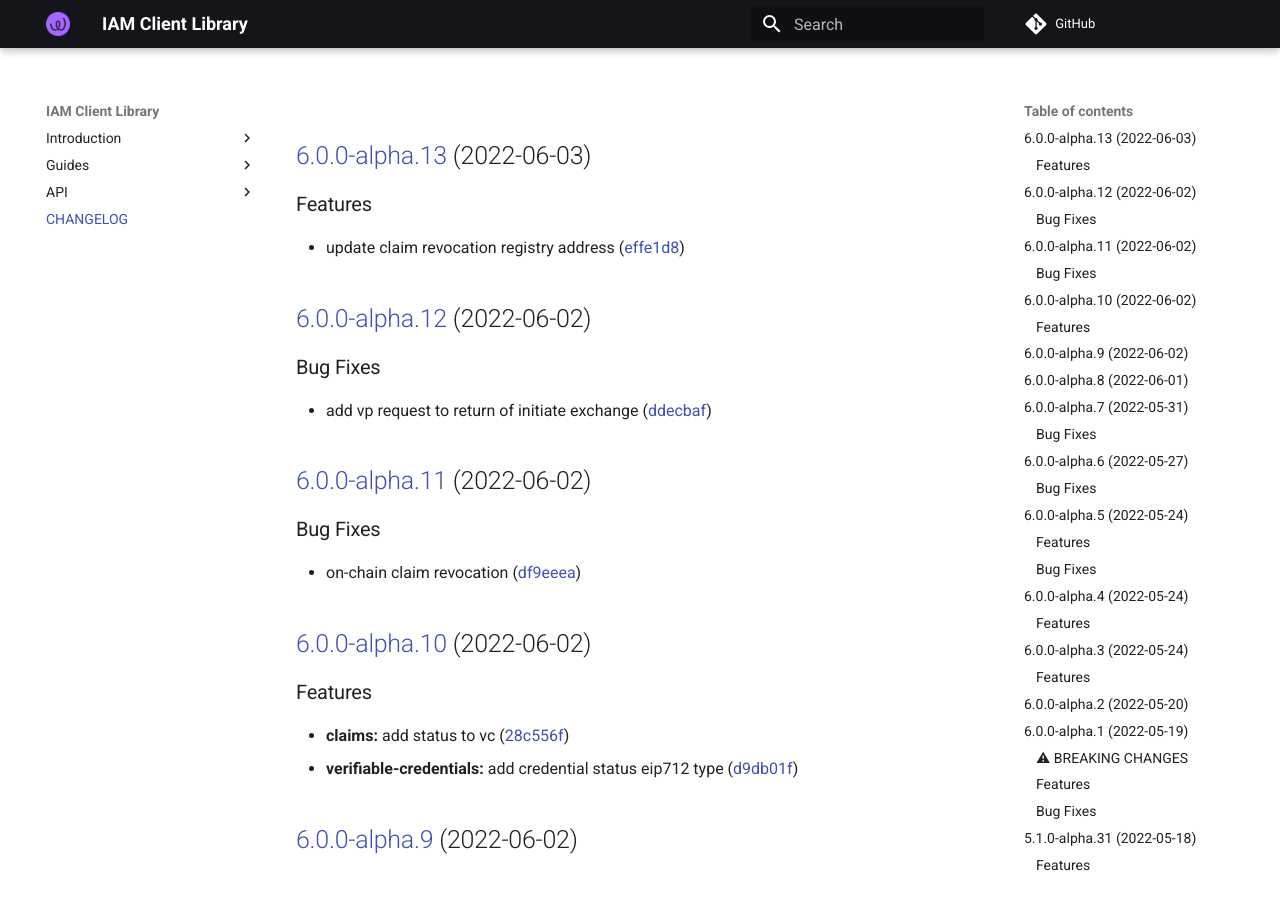
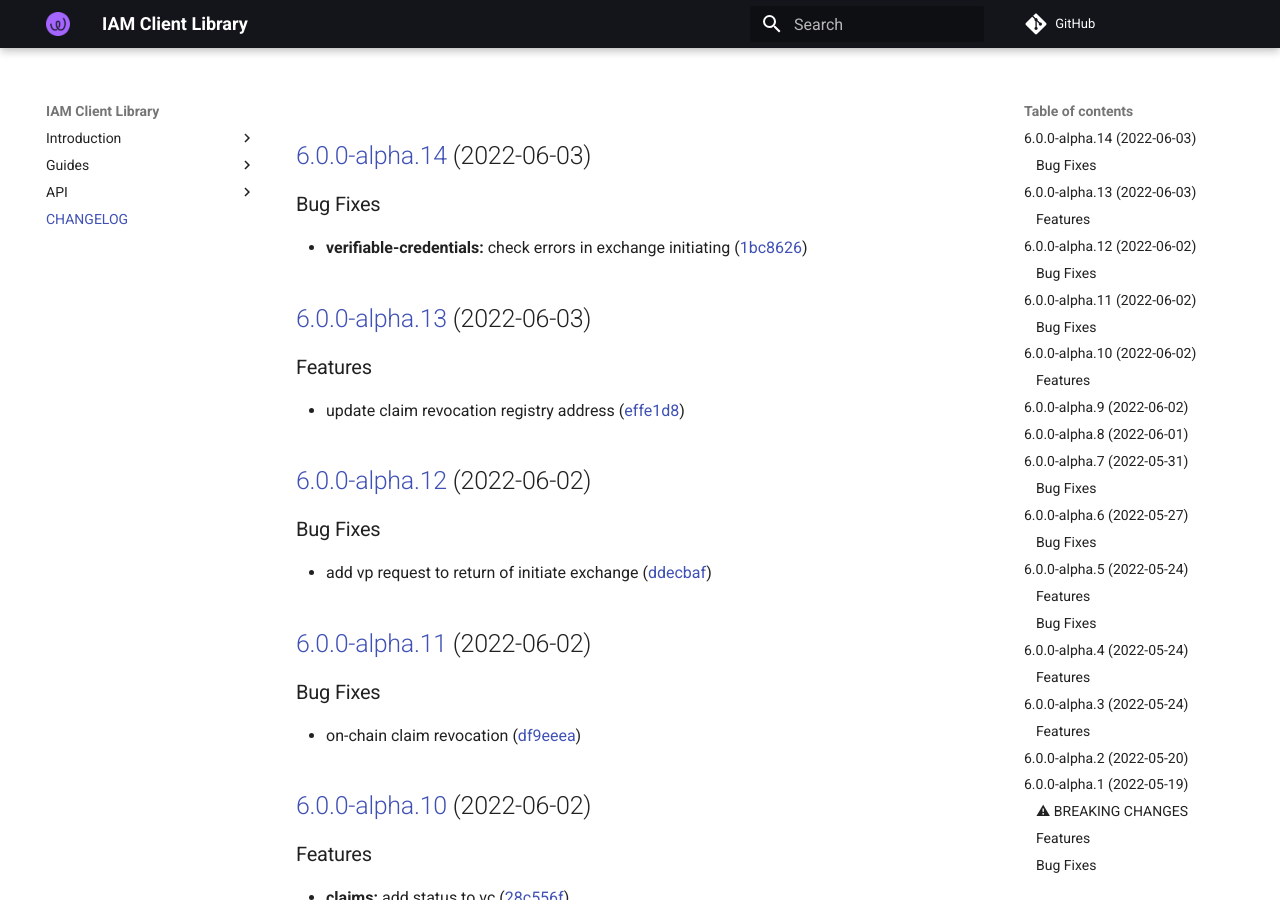
Before and after one commit to energywebfoundation/iam-client-lib, an MkDocs documentation site: the page built from docs/CHANGELOG.md, in a window 1280 px wide and 900 px high. Built offline with MkDocs 1.6.1 and Material for MkDocs 9.7.7, drawn with Linux system fonts in a browser that asks for light colours; comment, search, counter and statistics services are not loaded.

Commit message:
chore(release): 6.0.0-alpha.14 [skip ci]
## [6.0.0-alpha.14](https://github.com/energywebfoundation/iam-client-lib/compare/v6.0.0-alpha.13...v6.0.0-alpha.14) (2022-06-03)

### Bug Fixes

* **verifiable-credentials:** check errors in exchange initiating ([1bc8626](https://github.com/energywebfoundation/iam-client-lib/commit/1bc8626f0e97404c7f3edf222955c8c4399adfa8))

```diff
--- a/docs/CHANGELOG.md
+++ b/docs/CHANGELOG.md
@@ -1,3 +1,10 @@
+## [6.0.0-alpha.14](https://github.com/energywebfoundation/iam-client-lib/compare/v6.0.0-alpha.13...v6.0.0-alpha.14) (2022-06-03)
+
+
+### Bug Fixes
+
+* **verifiable-credentials:** check errors in exchange initiating ([1bc8626](https://github.com/energywebfoundation/iam-client-lib/commit/1bc8626f0e97404c7f3edf222955c8c4399adfa8))
+
 ## [6.0.0-alpha.13](https://github.com/energywebfoundation/iam-client-lib/compare/v6.0.0-alpha.12...v6.0.0-alpha.13) (2022-06-03)
 
 
--- a/package.json
+++ b/package.json
@@ -1,6 +1,6 @@
 {
   "name": "iam-client-lib",
-  "version": "6.0.0-alpha.13",
+  "version": "6.0.0-alpha.14",
   "description": "Library for Decentralized Identity and Access Management",
   "main": "dist/index.js",
   "module": "dist/index.esm.js",
```
